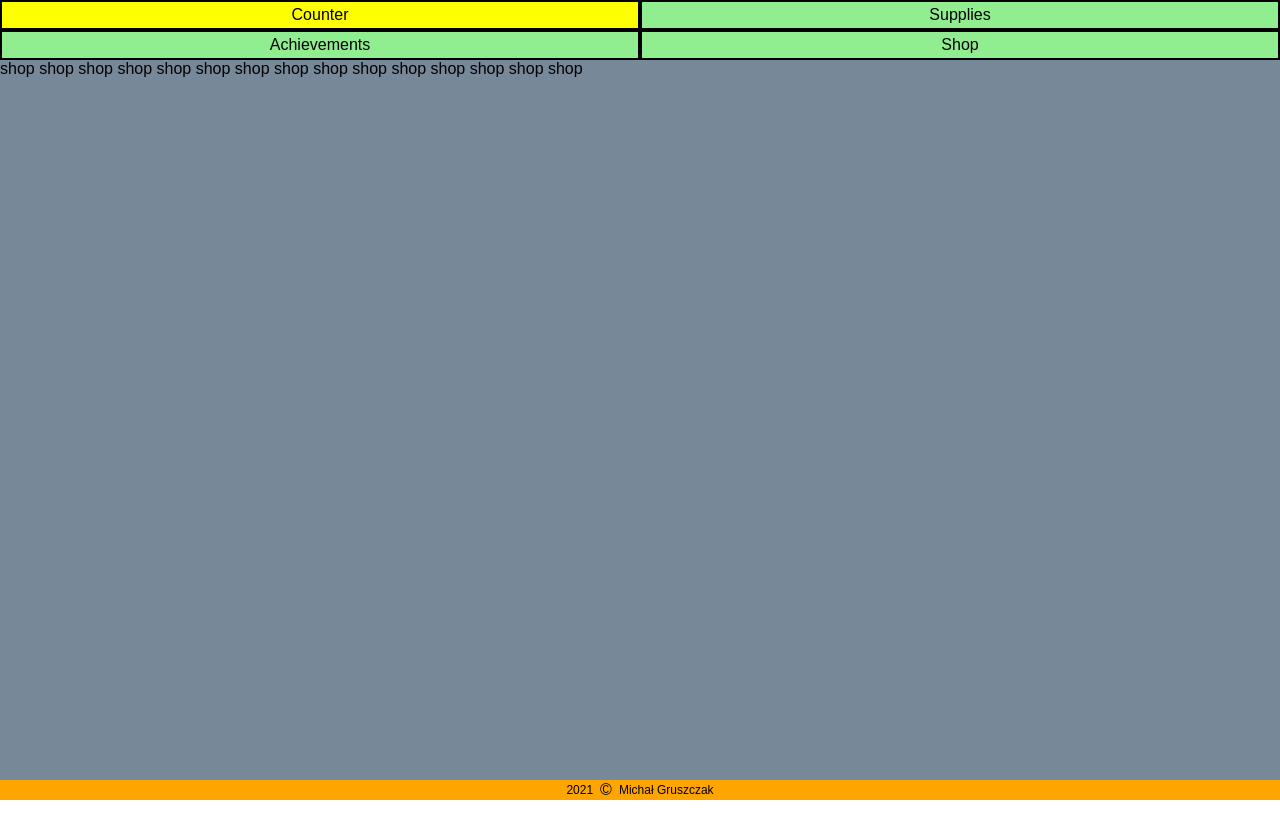
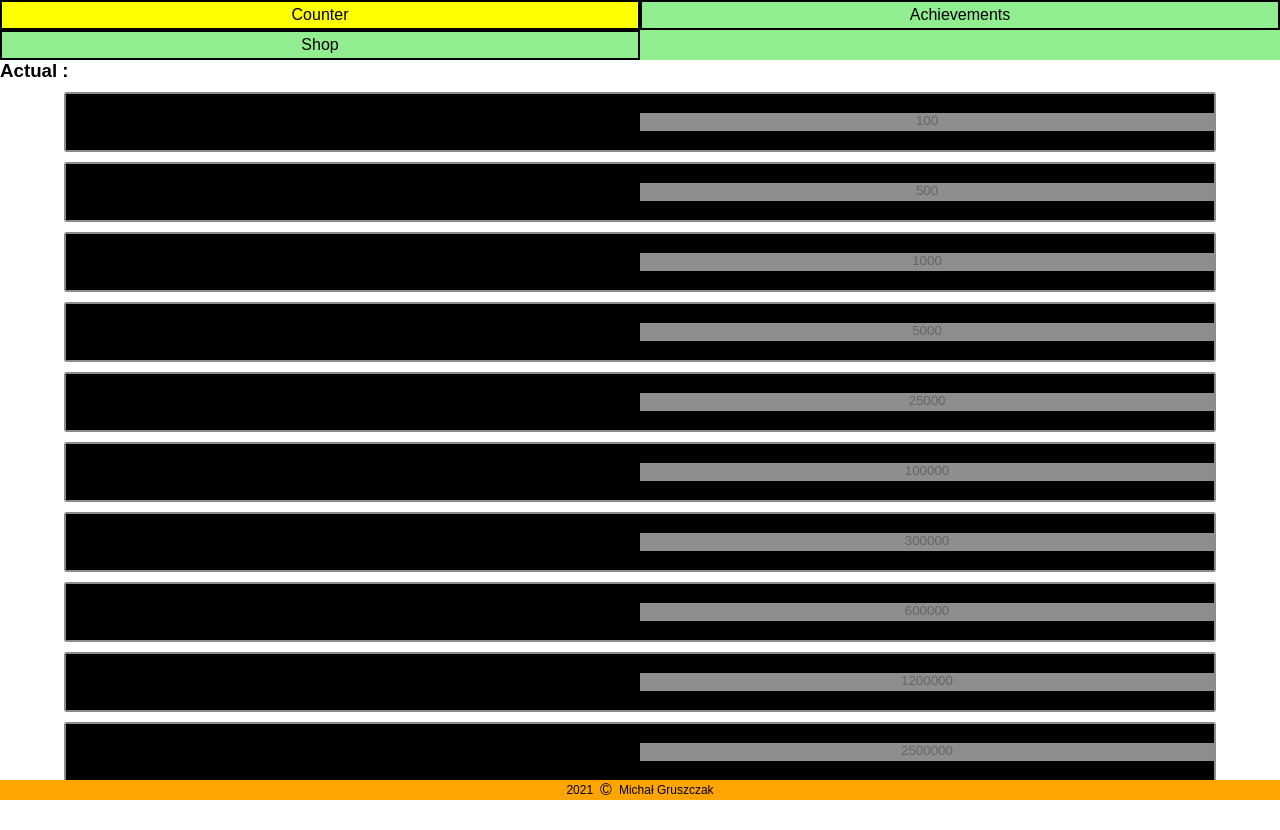
Before and after one commit to MichalGruszczak/DESTROY_COUNTER_React_MobX, a React (Create React App) app: page /shop in a window 1280 px wide. Before the commit the page ends 800 px from the top, so only its background shows below. Built offline with nearby package versions, Linux system fonts and the light colour scheme.

Commit message:
Add ShopPage with Destroy Machines

```diff
--- a/src/App.js
+++ b/src/App.js
@@ -19,7 +19,7 @@ const ShopPage = React.lazy(() => import("./components/ShopPage/ShopPage"));
 
 // routes array to map
 const routes = [
-  { path: "/counter", component: CounterPage, exact: true },
+  { path: "/", component: CounterPage, exact: true },
   { path: "/achievements", component: AchievementsPage, exact: false },
   { path: "/shop", component: ShopPage, exact: false }
 ];
--- a/src/components/AchievementCard/achievementCard.scss
+++ b/src/components/AchievementCard/achievementCard.scss
@@ -21,11 +21,15 @@
     }
 
     .achievementCard__name {
+      width: 100%;
+      height: 100%;
       grid-area: title;
       background-color: orange;
     }
 
     .achievementCard__required {
+      width: 100%;
+      height: 100%;
       grid-area: points;
       background-color: pink;
     }
--- a/src/components/AchievementsPage/achievementsPage.scss
+++ b/src/components/AchievementsPage/achievementsPage.scss
@@ -1,5 +1,6 @@
 .achievementsPage {
   width: 100%;
-  height: calc(100vh - 60px);
+  min-height: calc(100vh - 60px);
+  margin-bottom: 30px;
 
 }
--- a/src/components/CounterPage/CounterPage.js
+++ b/src/components/CounterPage/CounterPage.js
@@ -15,7 +15,7 @@ const CounterPage = observer(() => {
       <h1>current points: {counterStore.currentPoints}</h1>
       <h1>per second: {counterStore.perSecond}</h1>
       <button onClick={counterStore.pointClick}>add point</button>
-      <button onClick={() => counterStore.addPerSecond(10)}>
+      <button onClick={() => counterStore.addPerSecond(10, 9)}>
         heavy bomber
       </button>
       <button onClick={counterStore.resetAll}>RESET</button>
--- /dev/null
+++ b/src/components/DestroyMachine/DestroyMachine.js
@@ -0,0 +1,30 @@
+import React from "react";
+import { useCounterStore } from "../../store/counterStore";
+import "./destroyMachine.scss";
+
+const DestroyMachine = (props) => {
+  const counterStore = useCounterStore();
+
+  // check props to assign class - nonvisible/ disabled/ normal
+  const checkClassName = () => {
+    if (props.visible && !props.disabled) return "destroyMachine";
+    else if (props.visible && props.disabled)
+      return "destroyMachine destroyMachine--disabled";
+    else if (!props.visible) return "destroyMachine destroyMachine--nonvisible";
+  };
+
+  return (
+    <button
+      onClick={() => counterStore.addPerSecond(props.value, props.price)}
+      className={checkClassName()}
+      disabled={props.disabled}
+    >
+      <div className="destroyMachine__name">{props.name}</div>
+      <div className="destroyMachine__photo">hello</div>
+      <div className="destroyMachine__price">{props.price}</div>
+      <div className="destroyMachine__value">{props.value}</div>
+    </button>
+  );
+};
+
+export default DestroyMachine;
--- /dev/null
+++ b/src/components/DestroyMachine/destroyMachine.scss
@@ -0,0 +1,53 @@
+.destroyMachine {
+  width: 90%;
+  height: 60px;
+  margin: 0 auto;
+  margin-top: 10px;
+  cursor: pointer;
+  display: grid;
+  grid-template-columns: 1fr 1fr;
+  grid-template-rows: 1fr 1fr 1fr;
+  gap: 0px 0px;
+  grid-template-areas:
+    "name name"
+    "photo price"
+    "photo value";
+
+    .destroyMachine__name {
+      grid-area: name;
+      width: 100%;
+      height: 100%;
+      background-color: gray;
+    }
+
+    .destroyMachine__photo {
+      grid-area: photo;
+      width: 100%;
+      height: 100%;
+      background-color: blue;
+    }
+    .destroyMachine__price {
+      grid-area: price;
+      width: 100%;
+      height: 100%;
+      // background-color: red;
+    }
+    .destroyMachine__value {
+      grid-area: value;
+      width: 100%;
+      height: 100%;
+      background-color: orange;
+
+    }
+
+  }
+
+.destroyMachine--nonvisible {
+  filter: brightness(0);
+  cursor: default;
+}
+
+.destroyMachine--disabled {
+  filter: grayscale(1);
+  cursor: default;
+}
--- a/src/components/Footer/footer.scss
+++ b/src/components/Footer/footer.scss
@@ -8,6 +8,7 @@
   display: flex;
   justify-content: center;
   align-items: center;
+  margin-top: 30px;
 
   span {
     margin: 0 7px;
--- a/src/components/Navbar/Navbar.js
+++ b/src/components/Navbar/Navbar.js
@@ -4,8 +4,7 @@ import { NavLink } from "react-router-dom";
 
 // navItems list
 const navItems = [
-  { to: "/counter", text: "Counter" },
-  { to: "/supplies", text: "Supplies" },
+  { to: "/", text: "Counter" },
   { to: "/achievements", text: "Achievements" },
   { to: "/shop", text: "Shop" }
 ];
--- a/src/components/ShopPage/ShopPage.js
+++ b/src/components/ShopPage/ShopPage.js
@@ -1,12 +1,93 @@
 import React from "react";
 import "./shopPage.scss";
+import DestroyMachine from "../DestroyMachine/DestroyMachine";
+import { observer } from "mobx-react";
+import { useCounterStore } from "../../store/counterStore";
 
-const ShopPage = () => {
+// array of destroy machines
+const machines = [
+  {
+    name: "smallGun",
+    price: 100,
+    value: 1,
+    requiredRank: 1
+  },
+  {
+    name: "bigGun",
+    price: 500,
+    value: 5,
+    requiredRank: 1
+  },
+  {
+    name: "bazooka",
+    price: 1000,
+    value: 10,
+    requiredRank: 2
+  },
+  {
+    name: "tank",
+    price: 5000,
+    value: 50,
+    requiredRank: 5
+  },
+  {
+    name: "artillery",
+    price: 25000,
+    value: 150,
+    requiredRank: 8
+  },
+  {
+    name: "heavyBomber",
+    price: 100000,
+    value: 500,
+    requiredRank: 10
+  },
+  {
+    name: "destroyer",
+    price: 300000,
+    value: 1000,
+    requiredRank: 12
+  },
+  {
+    name: "nuke",
+    price: 600000,
+    value: 3000,
+    requiredRank: 15
+  },
+  {
+    name: "deathStar",
+    price: 1200000,
+    value: 8000,
+    requiredRank: 20
+  },
+  {
+    name: "blackHole",
+    price: 2500000,
+    value: 15000,
+    requiredRank: 25
+  }
+];
+
+const ShopPage = observer(() => {
+  const counterStore = useCounterStore();
+
   return (
     <div className="shopPage">
-      shop shop shop shop shop shop shop shop shop shop shop shop shop shop shop
+      <h3>Actual : {counterStore.perSecond}</h3>
+      {machines.map((item) => {
+        return (
+          <DestroyMachine
+            key={item.name}
+            name={item.name}
+            price={item.price}
+            value={item.value}
+            disabled={counterStore.currentPoints >= item.price ? false : true}
+            visible={counterStore.rank >= item.requiredRank ? true : false}
+          />
+        );
+      })}
     </div>
   );
-};
+});
 
 export default ShopPage;
--- a/src/components/ShopPage/shopPage.scss
+++ b/src/components/ShopPage/shopPage.scss
@@ -1,5 +1,5 @@
 .shopPage {
   width: 100%;
-  height: calc(100vh - 60px);
-  background-color: lightslategrey;
+  min-height: calc(100vh - 60px);
+  margin-bottom: 30px;
 }
--- a/src/store/counterStore.js
+++ b/src/store/counterStore.js
@@ -70,11 +70,15 @@ class CounterStore {
   };
 
   // add per second - value param. from destroy machine
-  addPerSecond = (value) => {
+  addPerSecond = (value, price) => {
     const perSecondCopy = this.perSecond;
     const newPerSecond = perSecondCopy + value;
     this.perSecond = newPerSecond;
     localStorage.setItem("perSecond", Number(this.perSecond));
+    const currentPointsCopy = this.currentPoints;
+    const newCurrentPoints = currentPointsCopy - price;
+    this.currentPoints = newCurrentPoints;
+    localStorage.setItem("currentPoints", Number(this.currentPoints));
   };
 
   // check General - start setInterval
```
